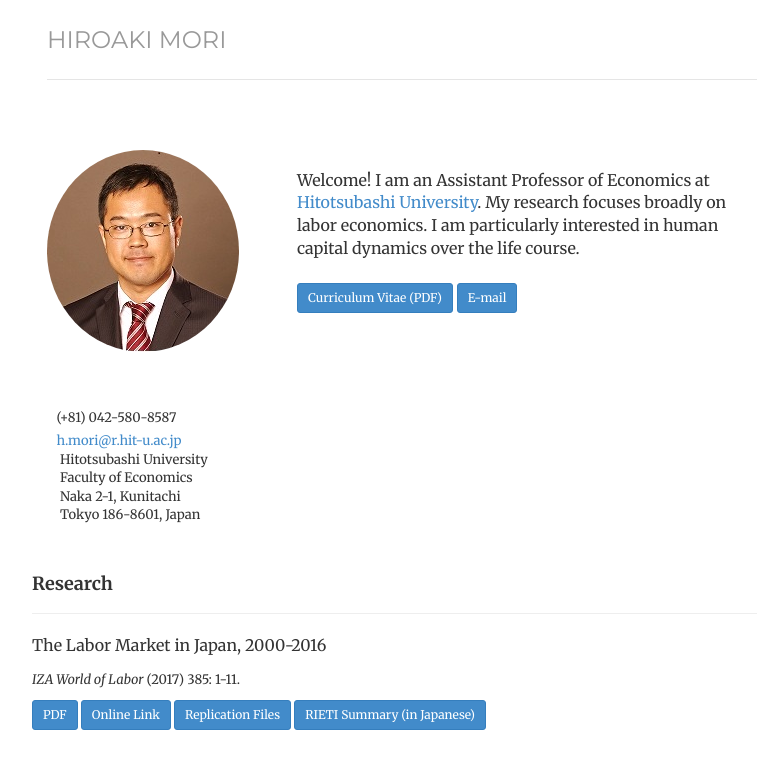
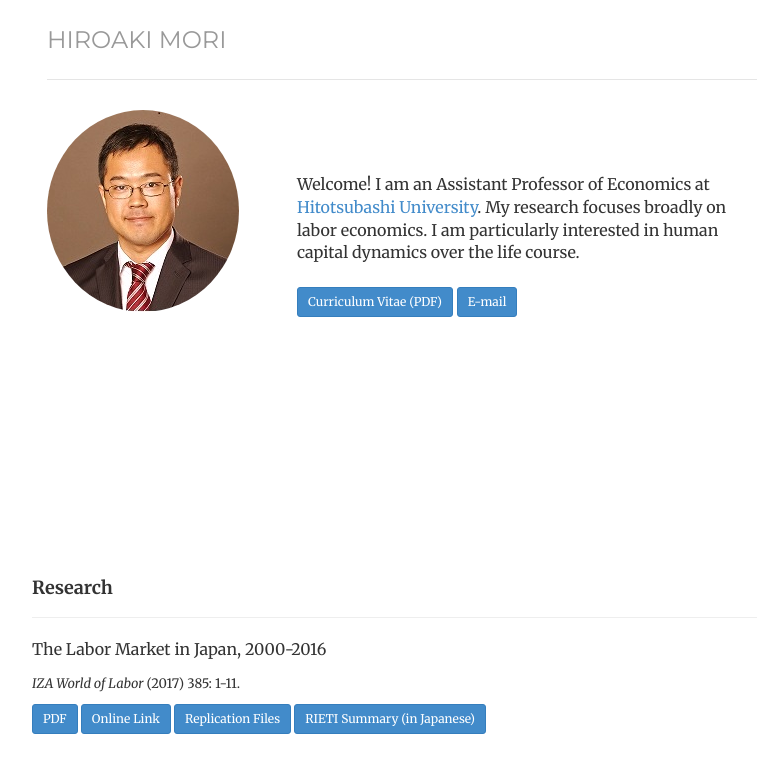
Before and after one commit to morihiroaki/morihiroaki.github.io, a Jekyll site: the page built from index.html, in a window 1280 px wide. Shown: the top 773 px of the page, without its empty margins (233-990 px from the left). Built offline with Jekyll 4.4.1, drawn with Linux system fonts in a browser that asks for light colours.

Commit message:
Update index.html

```diff
--- a/index.html
+++ b/index.html
@@ -10,25 +10,6 @@ description:
              <div class="box text-left">
                  <div class='col-sm-4 text-left'>
                   	<img  class="img-circle avatar" alt="Hiro Mori" src="files/portrait.jpg">
-                  	<br/><br/>
-                    <div class="contact-item">
-                      <div class="icon pull-left text-left"><font size="3"><span class="fa fa-phone fa-fw text-success"></span></div>
-                      <div class="description pull-left">  <span style="margin-left: 0.6em;"></span> <font size="2"> (+81) 042-580-8587</div>
-                    </div>
-                    <br/>
-                    <div class="contact-item">
-                      <div class="icon pull-left text-left"><font size="3"><span class="fa fa-envelope-o fa-fw text-success"></span></div>
-                      <div class="description pull-left"><span style="margin-left: 0.6em;"></span><font size="2"> <a href="mailto:h.mori@r.hit-u.ac.jp" id="email_link" class="tracked-link" data-label="Email">  h.mori&commat;r.hit-u.ac.jp</a></div>
-                    </div>
-                    <br/>
-                    <div class="contact-item">
-                      <div class="icon pull-left text-left"><span class="fa fa-map-marker fa-fw text-danger"></span></div>
-                      <div class="description pull-left"><font size="2">
-                      <span style="margin-right: 1em;"></span> Hitotsubashi University<br>
-                      <span style="margin-right: 1em;"></span> Faculty of Economics<br>
-                      <span style="margin-right: 1em;"></span> Naka 2-1, Kunitachi<br>
-                      <span style="margin-right: 1em;"></span> Tokyo 186-8601, Japan
-                      </div>
                     </div>
                  </div>
              <div class='col-sm-8'>
```
